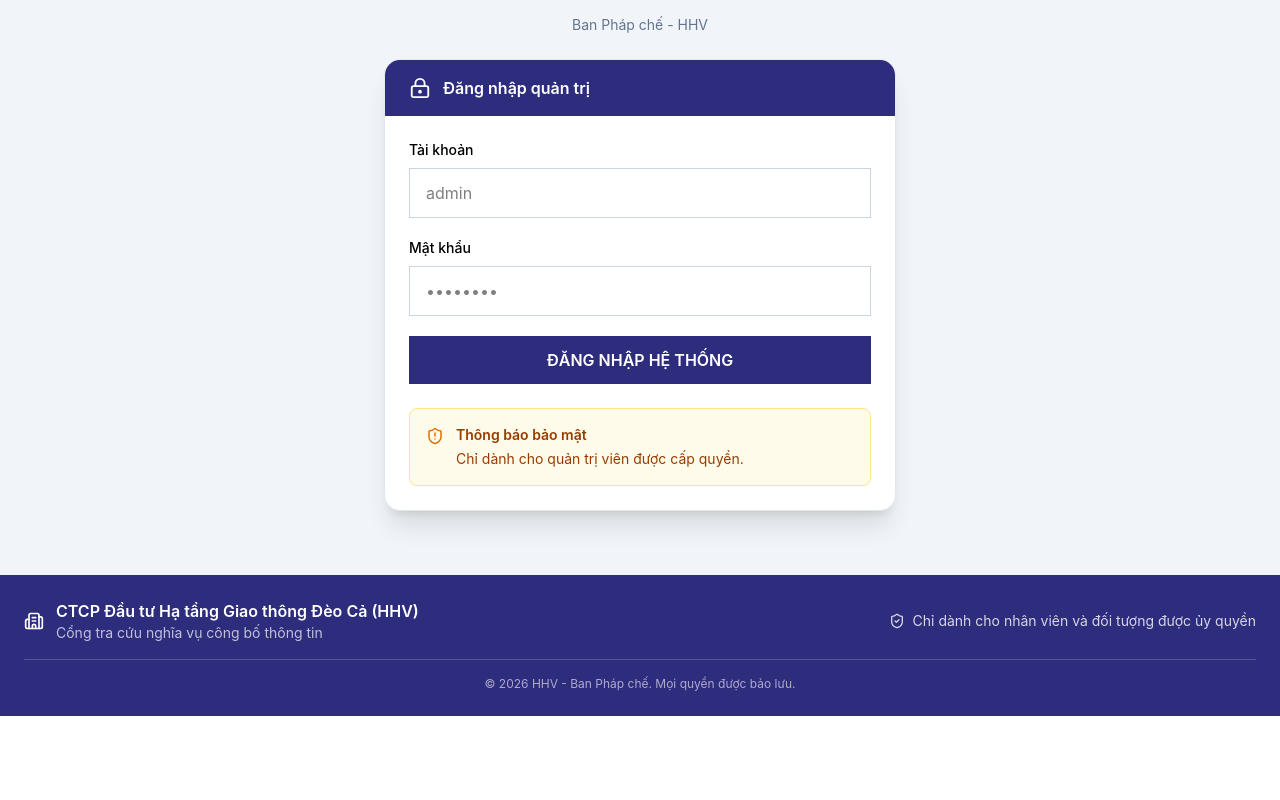
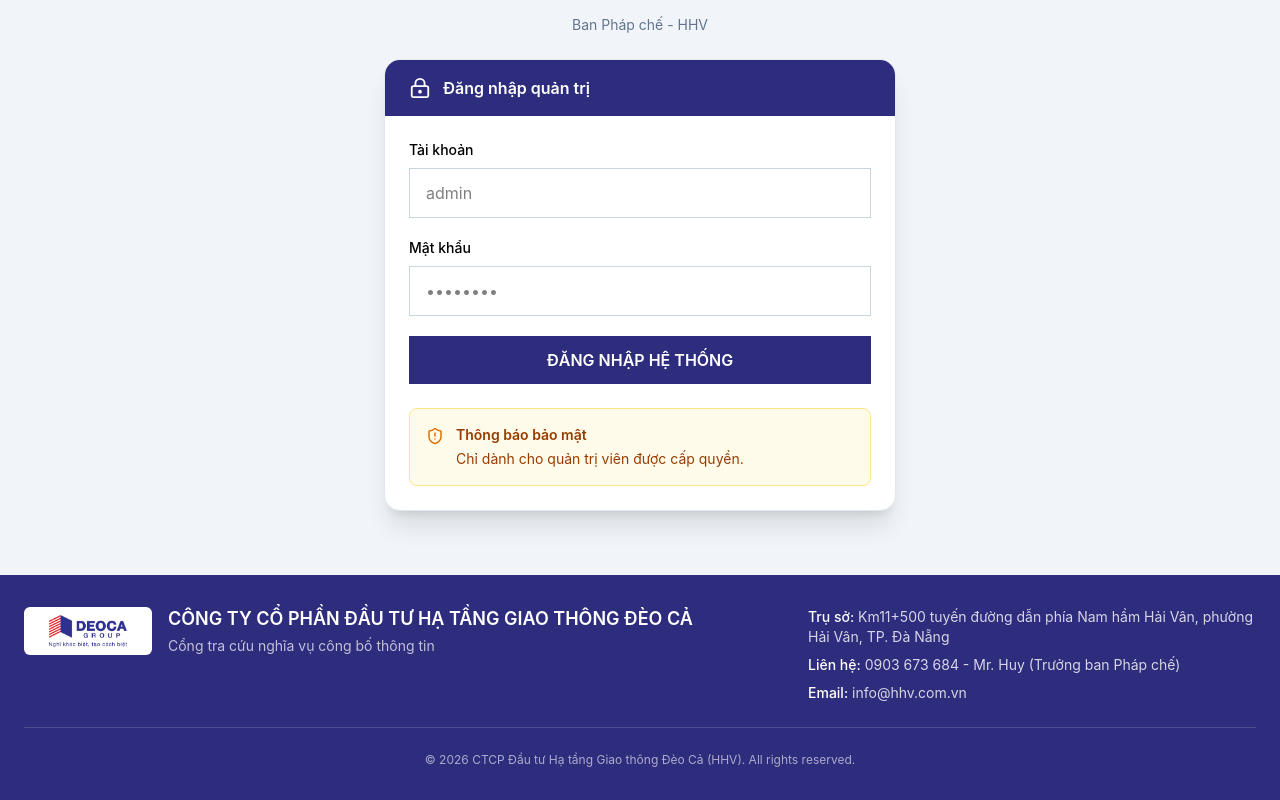
Before and after one commit to Huynh-Ba-Anh/Legal_Tool, a React (Vite) app in the folder legal-disclosure-react/: page /admin-login in a window 1280 px wide. Shown: the part 273-1073 px from the top of the page. Before the commit the page ends 989 px from the top, so only its background shows below. Built offline with nearby package versions, Linux system fonts and the light colour scheme; no server answers.

Commit message:
fix Fe - Be

```diff
--- a/legal-disclosure-react/src/components/FilesManage.tsx
+++ b/legal-disclosure-react/src/components/FilesManage.tsx
@@ -6,7 +6,11 @@ import type { IFile, IFileDraft } from "../ts/IFile";
 import Update from "./ui/Update";
 import Create from "./ui/Create";
 
-export default function FilesManage() {
+type Props = {
+    onFilesChange: (files: IFile[]) => void;
+};
+
+export default function FilesManage({ onFilesChange }: Props) {
     const [files, setFiles] = useState<IFile[]>([]);
     const [search, setSearch] = useState("");
     const [filter, setFilter] = useState("ALL");
@@ -30,7 +34,10 @@ export default function FilesManage() {
     const loadFiles = async () => {
         try {
             const data = await fileService.getAll();
-            setFiles(Array.isArray(data) ? data : []);
+            const safeData = Array.isArray(data) ? data : [];
+
+            setFiles(safeData);
+            onFilesChange(safeData);
         } catch (err) {
             console.error("Lỗi tải danh sách biểu mẫu:", err);
         }
@@ -40,10 +47,18 @@ export default function FilesManage() {
         if (!confirm("Bạn có chắc chắn muốn xóa biểu mẫu này không?")) return;
 
         try {
-            setFiles(files.filter((item) => item._id !== id));
+            await fileService.delete(id);
+
+            const updated = files.filter(item => item._id !== id);
+
+            setFiles(updated);
+
             if (selectedFile?._id === id) {
                 setSelectedFile(null);
             }
+
+            onFilesChange(updated);
+
         } catch (err) {
             console.error("Lỗi xóa biểu mẫu:", err);
             alert("Có lỗi xảy ra khi xóa.");
@@ -106,7 +121,10 @@ export default function FilesManage() {
 
             const createdItem = await fileService.create(formData);
 
-            setFiles(prev => [...prev, createdItem]);
+            const updated = [...files, createdItem];
+
+            setFiles(updated);
+            onFilesChange(updated);
 
             setNewFile({
                 title: "",
--- a/legal-disclosure-react/src/components/HomePage/Footer.tsx
+++ b/legal-disclosure-react/src/components/HomePage/Footer.tsx
@@ -1,47 +1,62 @@
-import { Building2, ShieldCheck } from "lucide-react";
-
 export default function Footer() {
     return (
         <footer className="bg-[#2e2c7d] text-white mt-auto">
+            <div className="max-w-7xl mx-auto px-6 py-8">
 
-            <div className="max-w-7xl mx-auto px-6 py-6">
+                {/* Top */}
+                <div className="flex flex-col md:flex-row justify-between gap-8">
 
-                <div className="flex flex-col md:flex-row items-center justify-between gap-4">
+                    {/* LEFT */}
+                    <div className="flex gap-4 items-start">
 
-                    {/* Left */}
-                    <div className="flex items-center gap-3">
-                        <Building2 size={20} />
+                        <div className="w-32 h-12 rounded-md bg-white flex items-center justify-center overflow-hidden">
+                            <img
+                                src="/image.png"
+                                alt="HHV Logo"
+                                className="h-8 w-auto object-contain"
+                            />
+                        </div>
+
                         <div>
-                            <p className="font-semibold">
-                                CTCP Đầu tư Hạ tầng Giao thông Đèo Cả (HHV)
-                            </p>
-                            <p className="text-sm text-white/70">
+                            <h2 className="font-semibold text-base md:text-lg leading-snug">
+                                CÔNG TY CỔ PHẦN ĐẦU TƯ HẠ TẦNG GIAO THÔNG ĐÈO CẢ
+                            </h2>
+
+                            <p className="text-sm text-white/70 mt-1">
                                 Cổng tra cứu nghĩa vụ công bố thông tin
                             </p>
                         </div>
                     </div>
 
-                    {/* Right */}
-                    <div className="flex items-center gap-2 text-sm text-white/80">
-                        <ShieldCheck size={16} />
-                        <span>
-                            Chỉ dành cho nhân viên và đối tượng được ủy quyền
-                        </span>
+                    {/* RIGHT */}
+                    <div className="text-sm text-white/80 space-y-2 md:text-left max-w-md">
+
+                        <p>
+                            <span className="font-medium text-white">Trụ sở:</span>{" "}
+                            Km11+500 tuyến đường dẫn phía Nam hầm Hải Vân,
+                            phường Hải Vân, TP. Đà Nẵng
+                        </p>
+
+                        <p>
+                            <span className="font-medium text-white">Liên hệ:</span>{" "}
+                            0903 673 684 - Mr. Huy (Trưởng ban Pháp chế)
+                        </p>
+
+                        <p>
+                            <span className="font-medium text-white">Email:</span>{" "}
+                            info@hhv.com.vn
+                        </p>
                     </div>
-
                 </div>
 
                 {/* Divider */}
-                <div className="border-t border-white/20 my-4" />
+                <div className="border-t border-white/15 my-6" />
 
-                {/* Copyright */}
+                {/* Bottom */}
                 <div className="text-center text-xs text-white/60">
-                    © {new Date().getFullYear()} HHV - Ban Pháp chế.
-                    Mọi quyền được bảo lưu.
+                    © {new Date().getFullYear()} CTCP Đầu tư Hạ tầng Giao thông Đèo Cả (HHV). All rights reserved.
                 </div>
-
             </div>
-
         </footer>
     );
 }
--- a/legal-disclosure-react/src/components/HomePage/Header.tsx
+++ b/legal-disclosure-react/src/components/HomePage/Header.tsx
@@ -27,7 +27,7 @@ export default function Header() {
 
                     <div className="flex-1 px-6 overflow-hidden">
                         <div className="whitespace-nowrap animate-marquee text-sm font-medium text-center">
-                            KHÁT VỌNG VIỆT NAM • KẾT NỐI NHỮNG CUNG ĐƯỜNG • CHINH PHỤC NHỮNG ĐỈNH CAO • HỢP TÁC - PHÁT TRIỂN - BỀN VỮNG
+                            KHÁT VỌNG - KIÊN ĐỊNH - TRI ÂN
                         </div>
                     </div>
 
--- a/legal-disclosure-react/src/pages/HomePage.tsx
+++ b/legal-disclosure-react/src/pages/HomePage.tsx
@@ -1,6 +1,6 @@
 /* eslint-disable @typescript-eslint/no-explicit-any */
 import React, { useState } from "react";
-import { Search, User, BadgeInfo, AlertTriangle, FileCheck, FileText } from "lucide-react";
+import { Search, User, BadgeInfo, AlertTriangle, FileCheck, FileText, ArrowDown } from "lucide-react";
 import type { IPerson } from "../ts/IPerson";
 import { legalService } from "../services/legal";
 import type { IFile } from "../ts/IFile";
@@ -54,27 +54,32 @@ export default function HomePage() {
     return (
         <div className="min-h-screen bg-slate-100">
             <div
-                className="relative bg-cover bg-center text-white py-24"
+                className="relative isolate overflow-hidden bg-cover bg-center text-white py-28"
                 style={{
                     backgroundImage: "url('/image copy.png')",
                 }}
             >
-                <div className="absolute inset-0 bg-indigo-500/20 backdrop-blur-[2px]" />
+                {/* Overlay */}
+                <div className="absolute inset-0 bg-linear-to-b from-indigo-900/60 via-indigo-800/40 to-slate-900/60 backdrop-blur-sm" />
+
                 {/* Content */}
-                <div className="relative max-w-5xl mx-auto text-center px-4">
-                    <img
-                        src="/image.png"
-                        alt="HHV"
-                        className="h-24 mx-auto mb-8 bg-white p-3 rounded-xl shadow-lg"
-                    />
-
-                    <h1 className="text-5xl font-bold drop-shadow-lg">
-                        CỔNG THÔNG TIN CÔNG BỐ THÔNG TIN
+                <div className="relative max-w-5xl mx-auto text-center px-6">
+                    <h1 className="text-3xl md:text-5xl font-extrabold tracking-tight leading-tight drop-shadow-lg">
+                        CÔNG TY CỔ PHẦN ĐẦU TƯ HẠ TẦNG GIAO THÔNG ĐÈO CẢ
                     </h1>
 
-                    <p className="mt-4 text-lg text-slate-200 max-w-3xl mx-auto">
-                        Tra cứu nghĩa vụ công bố thông tin của Người nội bộ và. Người có liên quan theo quy định hiện hành.
+                    <p className="mt-6 text-base md:text-lg text-slate-100/90 max-w-3xl mx-auto leading-relaxed">
+                        Phần mềm tra cứu nghĩa vụ công bố thông tin của Người nội bộ và Người có liên quan
                     </p>
+
+                    {/* Arrow */}
+                    <div className="mt-10 flex justify-center">
+                        <div className="animate-bounce cursor-pointer">
+                            <div className="w-14 h-14 rounded-full bg-white/10 border border-white/30 backdrop-blur-md flex items-center justify-center hover:bg-white/20 transition">
+                                <ArrowDown size={26} className="text-cyan-300" />
+                            </div>
+                        </div>
+                    </div>
                 </div>
             </div>
 
--- a/legal-disclosure-react/src/services/file.ts
+++ b/legal-disclosure-react/src/services/file.ts
@@ -18,7 +18,7 @@ export const fileService = {
         formData: FormData
     ): Promise<IFile> => {
         const response = await client.patch(
-            `/filesInform/${id}`,
+            `filesInform/${id}`,
             formData,
             {
                 headers: {
@@ -30,9 +30,8 @@ export const fileService = {
         return response.data;
     },
 
-    // Xóa biểu mẫu
     delete: async (id: string): Promise<void> => {
-        await client.delete(`/filesInform/${id}`);
+        await client.delete(`filesInform/${id}`);
     },
 
     // Thêm mới biểu mẫu (Dự phòng cho nút "Thêm biểu mẫu")
```
Also changed, not shown: legal-disclosure-react/src/pages/Dashboard.tsx (+41 -11 lines), 2 other files (tests, documents, lock files or other folders).
